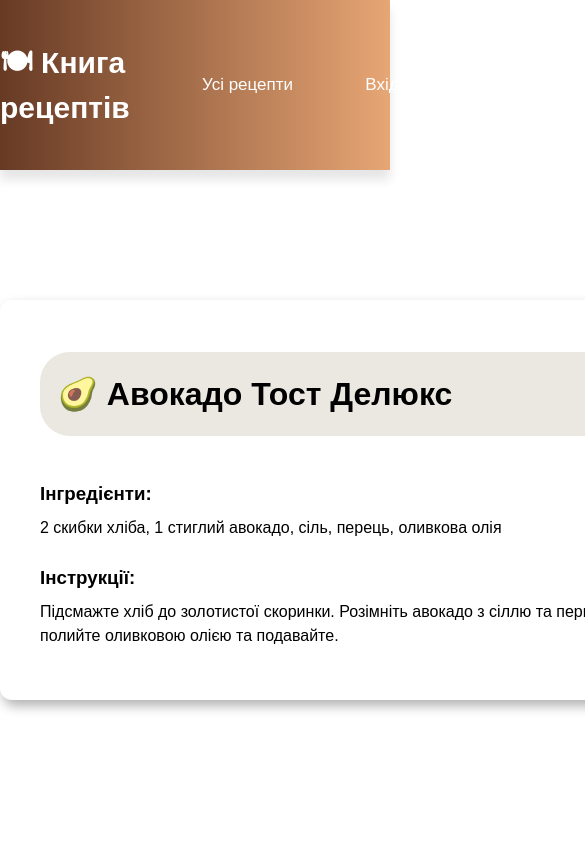
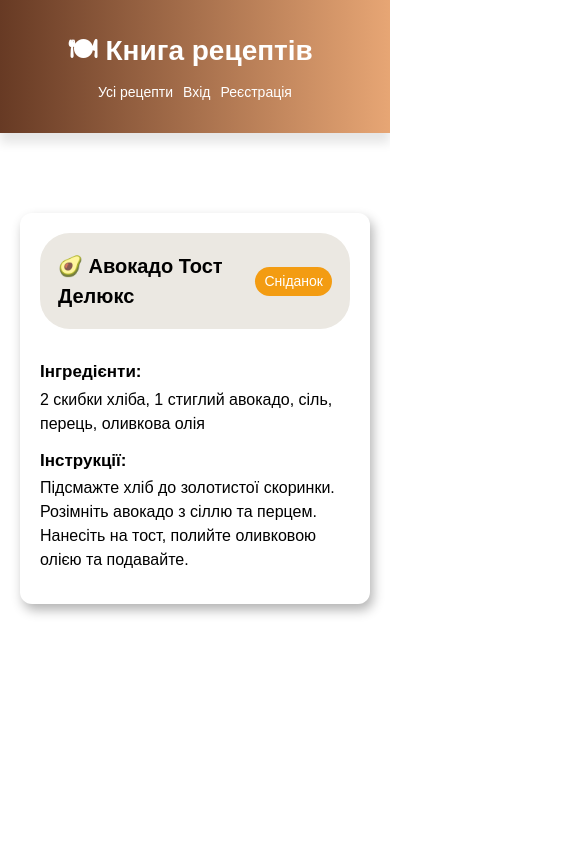
Before and after one commit to krisskov13/recipe-book, a React (Vite) app: page /recipe/1 in a window 390 px wide. Shown: the top 844 px of the page, 585 px wide, since content can reach past the window. Built offline with nearby package versions, Linux system fonts and the light colour scheme.

Commit message:
add responsive styles for all pages

```diff
--- a/src/components/Footer/Footer.module.css
+++ b/src/components/Footer/Footer.module.css
@@ -3,21 +3,34 @@
   justify-content: space-around;
   align-items: center;
   background-color: rgba(192, 192, 192, 0.1);
-  padding: 35px 50px;
+  padding: 35px 15px;
   font-size: 16px;
   color: #333;
   border-top: 1px solid #ddd;
-}
-
-.title {
-  font-size: 18px;
-  color: black;
 }
 
 .contacts {
   display: flex;
   flex-direction: column;
   align-items: center;
+  font-size: 16px;
+}
+
+@media (max-width: 768px) {
+  .contacts {
+    font-size: 14px;
+  }
+}
+
+@media (max-width: 480px) {
+  .contacts {
+    font-size: 12px;
+  }
+}
+
+.title {
+  font-weight: 600;
+  color: black;
 }
 
 .contacts a {
@@ -32,3 +45,9 @@
 .copy p {
   font-size: 14px;
 }
+
+@media (max-width: 480px) {
+  .copy p {
+    font-size: 12px;
+  }
+}
--- a/src/components/NavBar/NavBar.jsx
+++ b/src/components/NavBar/NavBar.jsx
@@ -1,4 +1,4 @@
-import { Link } from "react-router-dom";
+import { NavLink } from "react-router-dom";
 import styles from "./NavBar.module.css";
 import { useAuth } from "../context/Auth";
 
@@ -13,18 +13,60 @@
           <div>
             {user ? (
               <div className={`${styles.links} ${styles.containerNav}`}>
-                <Link to="/">Усі рецепти</Link>
-                <Link to="/my-recipes">Мої рецепти</Link>
-                <Link to="/add">Додати рецепт</Link>
+                <NavLink
+                  to="/"
+                  className={({ isActive }) =>
+                    isActive ? `${styles.activeLink}` : undefined
+                  }
+                >
+                  Усі рецепти
+                </NavLink>
+                <NavLink
+                  to="/my-recipes"
+                  className={({ isActive }) =>
+                    isActive ? `${styles.activeLink}` : undefined
+                  }
+                >
+                  Мої рецепти
+                </NavLink>
+                <NavLink
+                  to="/add"
+                  className={({ isActive }) =>
+                    isActive ? `${styles.activeLink}` : undefined
+                  }
+                >
+                  Додати рецепт
+                </NavLink>
                 <button onClick={logout} className={styles.bntLogout}>
                   Вийти
                 </button>
               </div>
             ) : (
               <div className={`${styles.links} ${styles.containerNav}`}>
-                <Link to="/">Усі рецепти</Link>
-                <Link to="/login">Вхід</Link>
-                <Link to="/register">Реєстрація</Link>
+                <NavLink
+                  to="/"
+                  className={({ isActive }) =>
+                    isActive ? `${styles.activeLink}` : undefined
+                  }
+                >
+                  Усі рецепти
+                </NavLink>
+                <NavLink
+                  to="/login"
+                  className={({ isActive }) =>
+                    isActive ? `${styles.activeLink}` : undefined
+                  }
+                >
+                  Вхід
+                </NavLink>
+                <NavLink
+                  to="/register"
+                  className={({ isActive }) =>
+                    isActive ? `${styles.activeLink}` : undefined
+                  }
+                >
+                  Реєстрація
+                </NavLink>
               </div>
             )}
           </div>
--- a/src/components/NavBar/NavBar.module.css
+++ b/src/components/NavBar/NavBar.module.css
@@ -9,45 +9,112 @@
   display: flex;
   justify-content: space-between;
   align-items: center;
-  padding: 40px 0;
+  padding: 40px 30px;
   color: white;
+}
+
+@media (max-width: 768px) {
+  .header {
+    flex-direction: column;
+    padding: 30px 30px 15px;
+  }
+}
+
+@media (max-width: 480px) {
+  .header {
+    padding: 30px 10px;
+  }
 }
 
 .logo {
   text-decoration: none;
   color: inherit;
-  font-size: 30px;
+  font-size: 25px;
+  margin-right: 10px;
+}
+
+@media (max-width: 768px) {
+  .logo {
+    margin-bottom: 10px;
+    font-size: 26px;
+  }
+}
+
+@media (max-width: 480px) {
+  .logo {
+    margin-bottom: 10px;
+    font-size: 28px;
+  }
+}
+
+.containerNav {
+  display: flex;
+  align-items: center;
+  gap: 30px;
+}
+
+@media (max-width: 768px) {
+  .containerNav {
+    gap: 18px;
+  }
+}
+
+@media (max-width: 480px) {
+  .containerNav {
+    gap: 10px;
+  }
 }
 
 .links a {
-  font-size: 17px;
+  font-size: 16px;
   text-decoration: none;
   color: white;
   transition: color 0.3s ease;
 }
 
 .links a:hover {
-  color: #4a2f1b;
+  color: #422b05;
 }
 
-.containerNav {
-  display: flex;
-  justify-content: space-evenly;
-  align-items: center;
-  width: 500px;
+@media (max-width: 768px) {
+  .links a {
+    font-size: 15px;
+  }
+}
+
+@media (max-width: 480px) {
+  .links a {
+    font-size: 14px;
+  }
+}
+
+.activeLink {
+  color: #ffe7c1;
+  padding: 2px;
+  border-radius: 5px;
+  background: rgba(27, 27, 24, 0.1);
+  box-shadow: 0 0 10px rgba(27, 27, 24, 0.1);
+  transition: color 0.2s ease, background 0.2s ease;
 }
 
 .bntLogout {
-  padding: 7px 15px;
+  padding: 7px 13px;
   border-radius: 4px;
   cursor: pointer;
   border: none;
   border-radius: 10px;
-  background: rgba(27, 27, 24, 0.1);
+  background: rgba(13, 8, 8, 0.2);
   color: white;
   transition: color 0.2s ease, background 0.2s ease;
 }
 
 .bntLogout:hover {
-  background: rgba(13, 8, 8, 0.2);
+  background: rgba(13, 8, 8, 0.3);
 }
+
+@media (max-width: 480px) {
+  .bntLogout {
+    padding: 5px 10px;
+    font-size: 15px;
+  }
+}
--- a/src/components/RecipeCard/RecipeCard.module.css
+++ b/src/components/RecipeCard/RecipeCard.module.css
@@ -7,13 +7,13 @@
   display: flex;
   flex-direction: column;
   justify-content: space-evenly;
-  width: 370px;
-  height: 250px;
+  width: 460px;
+  height: 300px;
   background: #fff;
   border-radius: 12px;
   box-shadow: 0 4px 12px rgba(0, 0, 0, 0.2);
   padding: 13px;
-  margin: 20px 0;
+  margin: 15px 0;
   transition: transform 0.2s, box-shadow 0.2s;
   cursor: pointer;
 }
@@ -21,6 +21,18 @@
 .card:hover {
   transform: translateY(-4px);
   box-shadow: 0 6px 12px rgba(0, 0, 0, 0.15);
+}
+
+@media (min-width: 768px) and (max-width: 1050px) {
+  .card {
+    width: 650px;
+  }
+}
+
+@media (max-width: 480px) {
+  .card {
+    max-width: 340px;
+  }
 }
 
 .card h3 {
--- a/src/components/RecipeForm/RecipeForm.module.css
+++ b/src/components/RecipeForm/RecipeForm.module.css
@@ -3,7 +3,7 @@
   justify-content: center;
   align-items: center;
   flex-direction: column;
-  padding: 60px;
+  padding: 60px 20px;
 }
 
 .pageContainer h2 {
--- a/src/pages/EditRecipe/EditRecipe.module.css
+++ b/src/pages/EditRecipe/EditRecipe.module.css
@@ -3,7 +3,7 @@
   justify-content: center;
   align-items: center;
   flex-direction: column;
-  padding: 60px;
+  padding: 60px 20px;
   min-height: 100vh;
 }
 
--- a/src/pages/MyRecipes/MyRecipes.module.css
+++ b/src/pages/MyRecipes/MyRecipes.module.css
@@ -6,10 +6,28 @@
 }
 
 .listRecipes {
+  width: 100%;
   display: flex;
   flex-wrap: wrap;
-  justify-content: flex-start;
-  gap: 0 45px;
+  justify-content: space-between;
+  gap: 20px;
+  padding: 20px 60px;
+}
+
+@media (max-width: 1050px) {
+  .listRecipes {
+    justify-content: center;
+  }
+}
+
+@media (max-width: 768px) {
+  .listRecipes {
+    display: flex;
+    flex-wrap: wrap;
+    justify-content: center;
+    gap: 5px;
+    padding: 20px 20px;
+  }
 }
 
 h2 {
@@ -22,11 +40,18 @@
   align-items: center;
   margin-top: 120px;
 }
+
 .notFound {
   text-align: center;
   font-size: 18px;
   margin-bottom: 60px;
   font-weight: 600;
+}
+
+@media (max-width: 480px) {
+  .notFound {
+    font-size: 14px;
+  }
 }
 
 .link {
@@ -46,3 +71,10 @@
   transform: translateY(-4px);
   box-shadow: 0 6px 12px rgba(0, 0, 0, 0.15);
 }
+
+@media (max-width: 480px) {
+  .link {
+    padding: 12px 14px;
+    font-size: 15px;
+  }
+}
--- a/src/pages/RecipeDetail/RecipeDetail.module.css
+++ b/src/pages/RecipeDetail/RecipeDetail.module.css
@@ -1,25 +1,61 @@
 .detailContainer {
+  width: 100%;
   max-width: 1200px;
   margin: 0 auto;
-  padding: 50px 0;
   min-height: 100vh;
+  padding: 80px 0;
 }
 
 .detailCard {
   display: flex;
   flex-direction: column;
   justify-content: space-around;
-  width: 800px;
-  height: 400px;
-  margin: 80px auto;
+  max-width: 750px;
+  margin: 0 auto;
   padding: 40px;
   border-radius: 12px;
   box-shadow: 3px 6px 12px rgba(0, 0, 0, 0.3);
 }
 
+@media (max-width: 768px) {
+  .detailCard {
+    margin: 0 20px;
+    padding: 30px;
+  }
+}
+
+@media (max-width: 480px) {
+  .detailCard {
+    padding: 20px;
+  }
+}
+
+@media (max-width: 768px) {
+  .detailCard h1 {
+    font-size: 23px;
+  }
+}
+
+@media (max-width: 480px) {
+  .detailCard h1 {
+    font-size: 20px;
+  }
+}
+
 .detailCard h3 {
-  margin-bottom: 8px;
+  margin-bottom: 3px;
 }
+
+@media (max-width: 480px) {
+  .detailCard h3 {
+    font-size: 17px;
+  }
+}
+
+.detailCard p {
+  margin-bottom: 12px;
+}
+
 .notFound {
   text-align: center;
   margin-top: 50px;
@@ -29,7 +65,7 @@
   display: flex;
   align-items: center;
   justify-content: space-between;
-  margin-bottom: 20px;
+  margin-bottom: 30px;
   background-color: #ebe8e2;
   padding: 18px;
   border-radius: 30px;
@@ -40,6 +76,12 @@
   border-radius: 20px;
   font-size: 14px;
   color: #fff;
+}
+
+@media (max-width: 480px) {
+  .badge {
+    padding: 4px 9px;
+  }
 }
 
 .Сніданок {
@@ -73,6 +115,7 @@
 .buttons {
   display: flex;
   justify-content: center;
+  align-items: center;
   gap: 20px;
   margin-top: 40px;
 }
@@ -86,6 +129,12 @@
   border: none;
   cursor: pointer;
   transition: all 0.2s ease;
+}
+
+@media (max-width: 768px) {
+  .editBtn {
+    padding: 7px 10px;
+  }
 }
 
 .editBtn:hover {
@@ -102,6 +151,12 @@
   transition: all 0.2s ease;
 }
 
+@media (max-width: 768px) {
+  .deleteBtn {
+    padding: 7px 10px;
+  }
+}
+
 .deleteBtn:hover {
   background-color: #790909;
   color: #fff;
--- a/src/pages/login/Login.module.css
+++ b/src/pages/login/Login.module.css
@@ -3,7 +3,7 @@
   justify-content: center;
   align-items: center;
   flex-direction: column;
-  padding: 60px;
+  padding: 60px 20px;
   min-height: 100vh;
 }
 
@@ -24,6 +24,12 @@
   max-width: 500px;
   width: 100%;
   margin-bottom: 50px;
+}
+
+@media (max-width: 480px) {
+  .formContainer {
+    padding: 30px 30px;
+  }
 }
 
 .inputWrapper {
--- a/src/pages/register/Register.module.css
+++ b/src/pages/register/Register.module.css
@@ -3,7 +3,7 @@
   justify-content: center;
   align-items: center;
   flex-direction: column;
-  padding: 60px;
+  padding: 60px 20px;
   min-height: 100vh;
 }
 
@@ -24,6 +24,12 @@
   max-width: 500px;
   width: 100%;
   margin-bottom: 50px;
+}
+
+@media (max-width: 480px) {
+  .formContainer {
+    padding: 30px 30px;
+  }
 }
 
 .inputWrapper {
```
Also changed, not shown: src/pages/Home/Home.module.css (+56 -3 lines).
